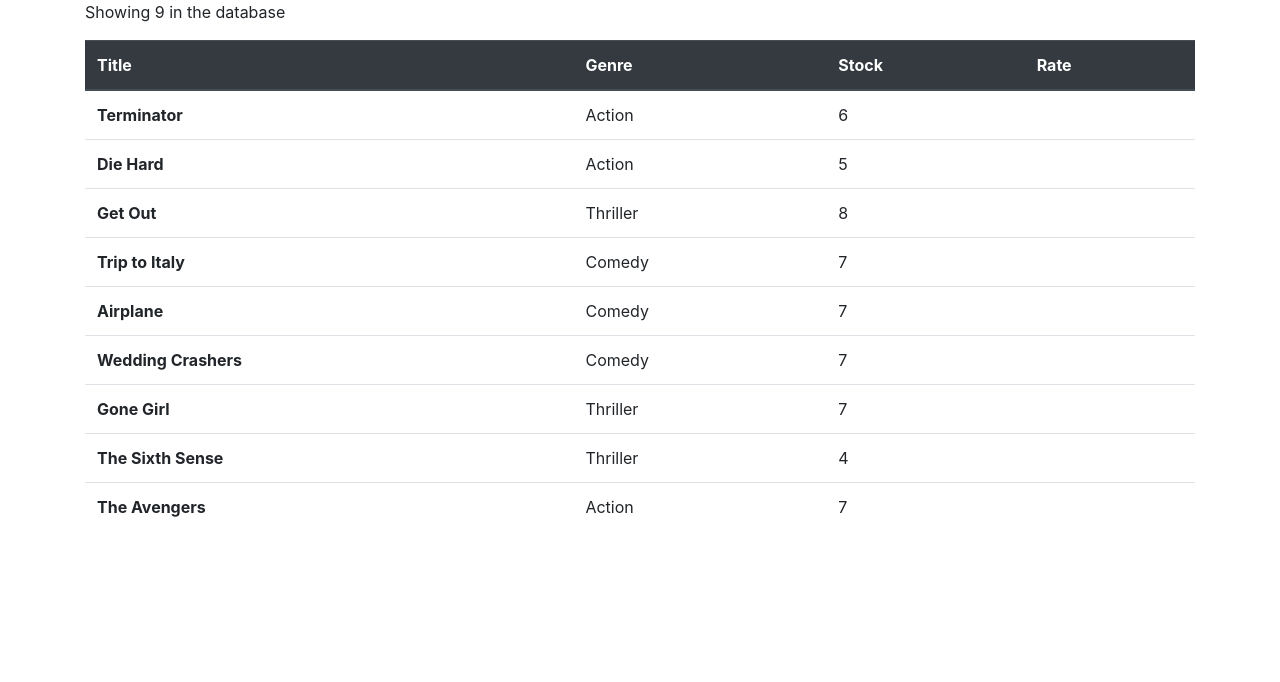
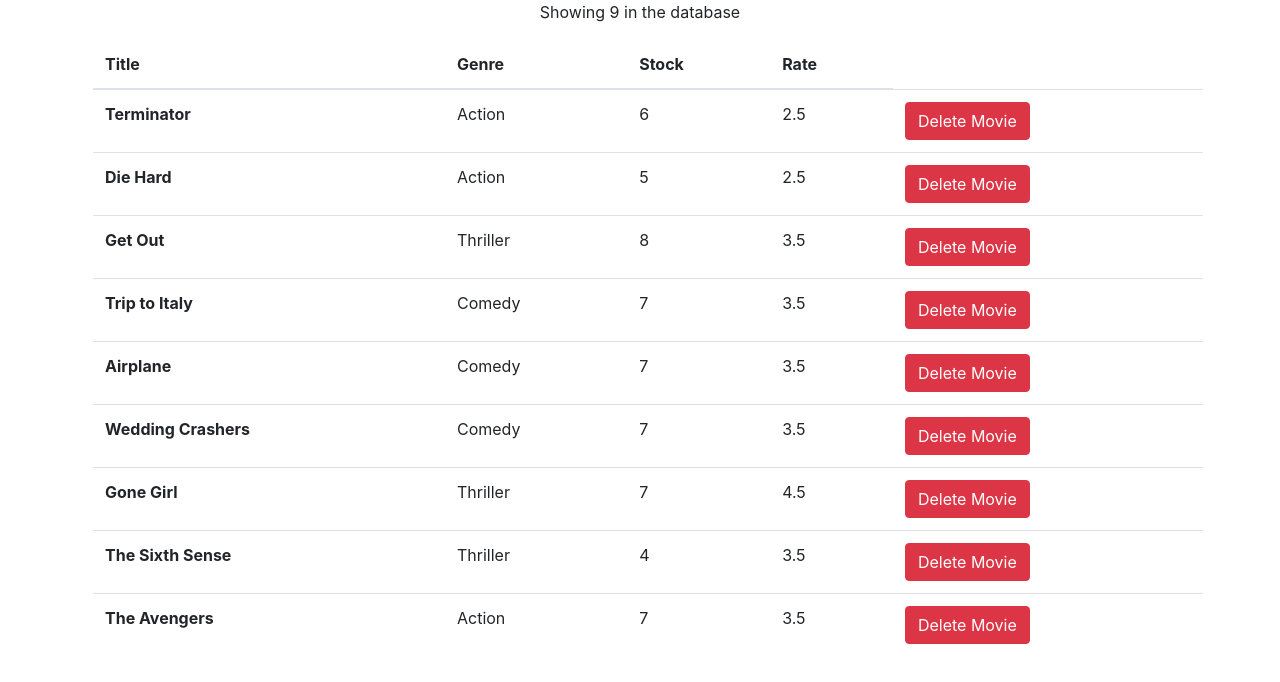
Before and after one commit to bsanser/vidly, a React (Create React App) app: page / in a window 1280 px wide. Shown: the top 682 px of the page. Built offline with nearby package versions, Linux system fonts and the light colour scheme.

Commit message:
feat: completed table of movies

```diff
--- a/src/components/movie.jsx
+++ b/src/components/movie.jsx
@@ -1,13 +1,14 @@
 import React from 'react'
 
 const Movie = (props) => {
-  const {title, genre, numberInStock, dailyRentalDate } = props.movie;
+  const {_id, title, genre, numberInStock, dailyRentalRate } = props.movie;
   return (
     <tr>
       <th>{title}</th>
       <td>{genre.name}</td>
       <td>{numberInStock}</td>
-      <td>{dailyRentalDate}</td>
+      <td>{dailyRentalRate}</td>
+      <td><button className="btn btn-danger" onClick={() => props.handleDelete(_id)}>Delete Movie</button></td>
    </tr>
    );
 }
--- a/src/components/moviesList.jsx
+++ b/src/components/moviesList.jsx
@@ -9,21 +9,33 @@
     movies: getMovies()
   }
 
+  handleDelete = movieId => {
+    const movies = [...this.state.movies];
+    const remainingMovies = movies.filter(m => m._id !== movieId);
+    this.setState({movies: remainingMovies});
+  }
+
+  renderMessage() {
+    if (this.state.movies.length === 0 ) return 'No movies in the database';
+    return `Showing ${this.state.movies.length} in the database`;
+
+  }
+
   render() {
     return (
       <React.Fragment>
-        <p>Showing {this.state.movies.length} in the database</p>
-        <table className="table">
-          <thead className="thead-dark">
+        <p className="text-center">{this.renderMessage()}</p>
+        <table className="table m-2">
+          <thead>
             <tr>
-              <th scope="col">Title</th>
-              <th scope="col">Genre</th>
-              <th scope="col">Stock</th>
-              <th scope="col">Rate</th>
+              <th className="border-top-0"scope="col">Title</th>
+              <th className="border-top-0"scope="col">Genre</th>
+              <th className="border-top-0"scope="col">Stock</th>
+              <th className="border-top-0"scope="col">Rate</th>
             </tr>
           </thead>
           <tbody>
-            {this.state.movies.map(m => <Movie key= {m._id} movie={m}/>)}
+            {this.state.movies.map(m => <Movie key= {m._id} movie={m} handleDelete={this.handleDelete} />)}
           </tbody>
         </table>
       </React.Fragment>
```
